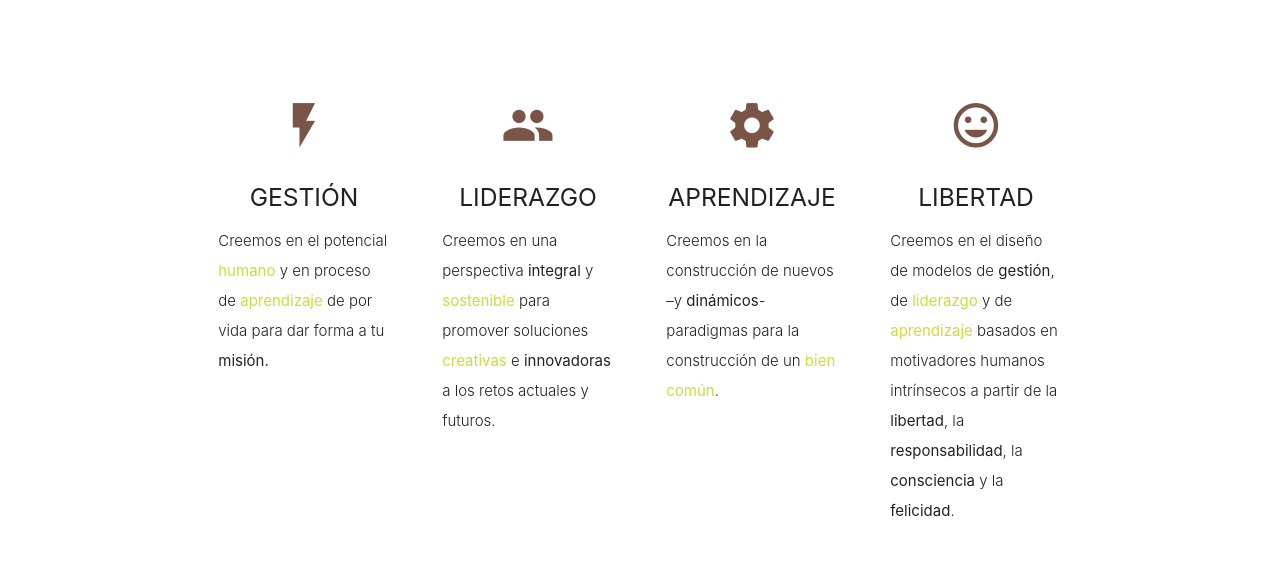
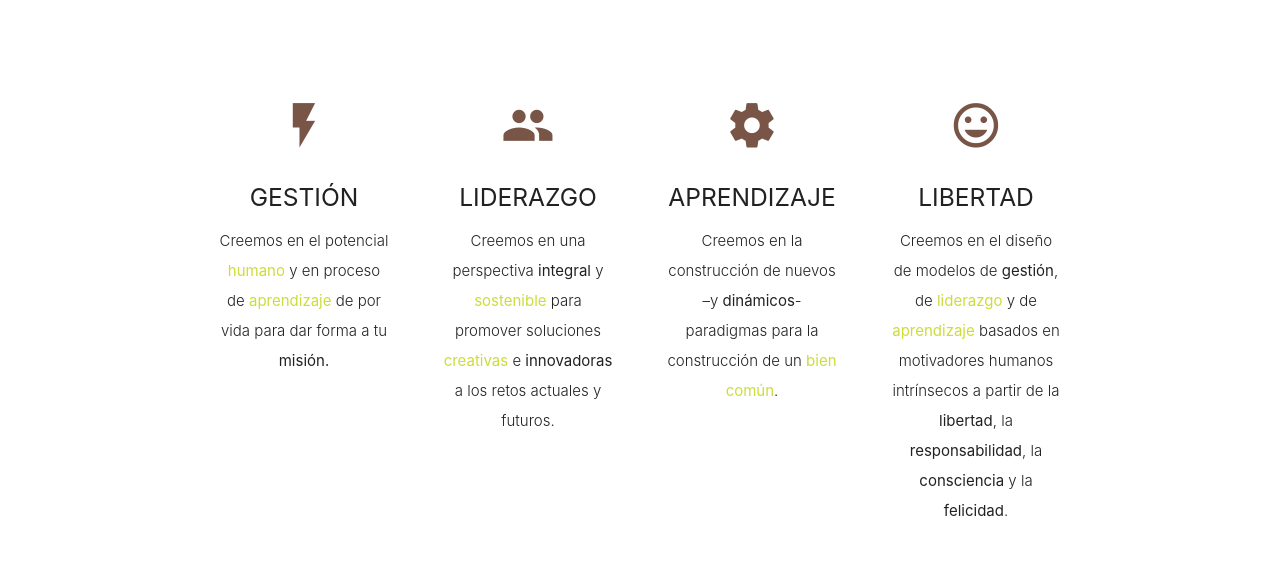
Before and after one commit to MauAraujo/MGNT, a plain HTML site: page index.html in a window 1280 px wide. Shown: the part 1331-1905 px from the top of the page. Drawn offline with nearby package versions, Linux system fonts and the light colour scheme.

Commit message:
Alinear texto de iconos

```diff
--- a/index.html
+++ b/index.html
@@ -74,7 +74,7 @@
             <h2 class="center brown-text"><i class="material-icons">flash_on</i></h2>
             <h5 class="center">GESTIÓN</h5>
 
-            <p class="light">Creemos en el potencial <b class="lime-text">humano</b> y en proceso de <b class="lime-text">aprendizaje</b> de por vida para dar forma a tu <b>misión.</b></p>
+            <p class="light center-align">Creemos en el potencial <b class="lime-text">humano</b> y en proceso de <b class="lime-text">aprendizaje</b> de por vida para dar forma a tu <b>misión.</b></p>
           </div>
         </div>
 
@@ -83,7 +83,7 @@
             <h2 class="center brown-text"><i class="material-icons">group</i></h2>
             <h5 class="center">LIDERAZGO</h5>
 
-            <p class="light">Creemos en una perspectiva <b>integral</b> y <b class="lime-text">sostenible</b> para promover soluciones <b class="lime-text">creativas</b> e <b>innovadoras</b> a los retos  actuales y futuros.</p>
+            <p class="light center-align">Creemos en una perspectiva <b>integral</b> y <b class="lime-text">sostenible</b> para promover soluciones <b class="lime-text">creativas</b> e <b>innovadoras</b> a los retos  actuales y futuros.</p>
           </div>
         </div>
 
@@ -92,7 +92,7 @@
             <h2 class="center brown-text"><i class="material-icons">settings</i></h2>
             <h5 class="center">APRENDIZAJE</h5>
 
-            <p class="light">Creemos en la construcción de nuevos –y <b>dinámicos</b>- paradigmas para la construcción de un <b class="lime-text">bien común</b>.</p>
+            <p class="light center-align">Creemos en la construcción de nuevos –y <b>dinámicos</b>- paradigmas para la construcción de un <b class="lime-text">bien común</b>.</p>
           </div>
         </div>
 
@@ -100,7 +100,7 @@
             <div class="icon-block">
                 <h2 class="center brown-text"><i class="material-icons">mood</i></h2>
                 <h5 class="center">LIBERTAD</h5>
-                <p class="light">Creemos en el diseño de modelos de <b>gestión</b>, de <b class="lime-text">liderazgo</b> y de <b class="lime-text">aprendizaje</b> basados en motivadores humanos intrínsecos a partir de la <b>libertad</b>, la <b>responsabilidad</b>, la <b>consciencia</b> y la <b>felicidad</b>.</p>
+                <p class="light center-align">Creemos en el diseño de modelos de <b>gestión</b>, de <b class="lime-text">liderazgo</b> y de <b class="lime-text">aprendizaje</b> basados en motivadores humanos intrínsecos a partir de la <b>libertad</b>, la <b>responsabilidad</b>, la <b>consciencia</b> y la <b>felicidad</b>.</p>
             </div>
         </div>
       </div>
```
